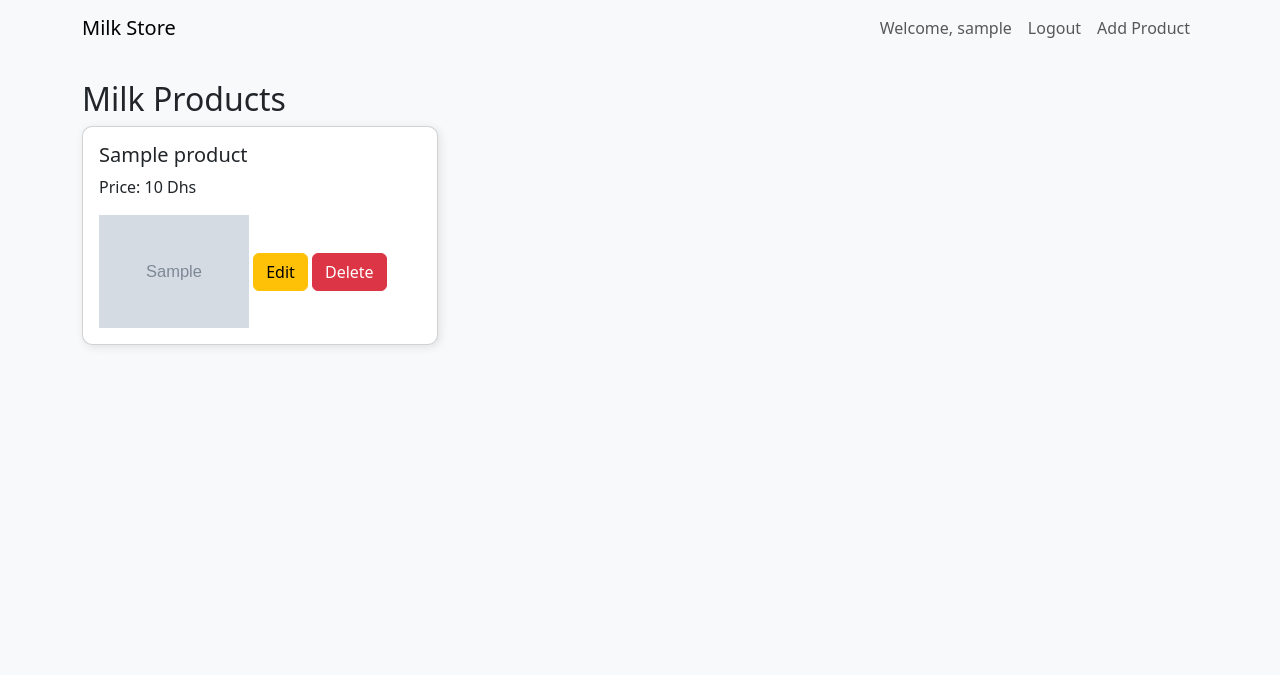
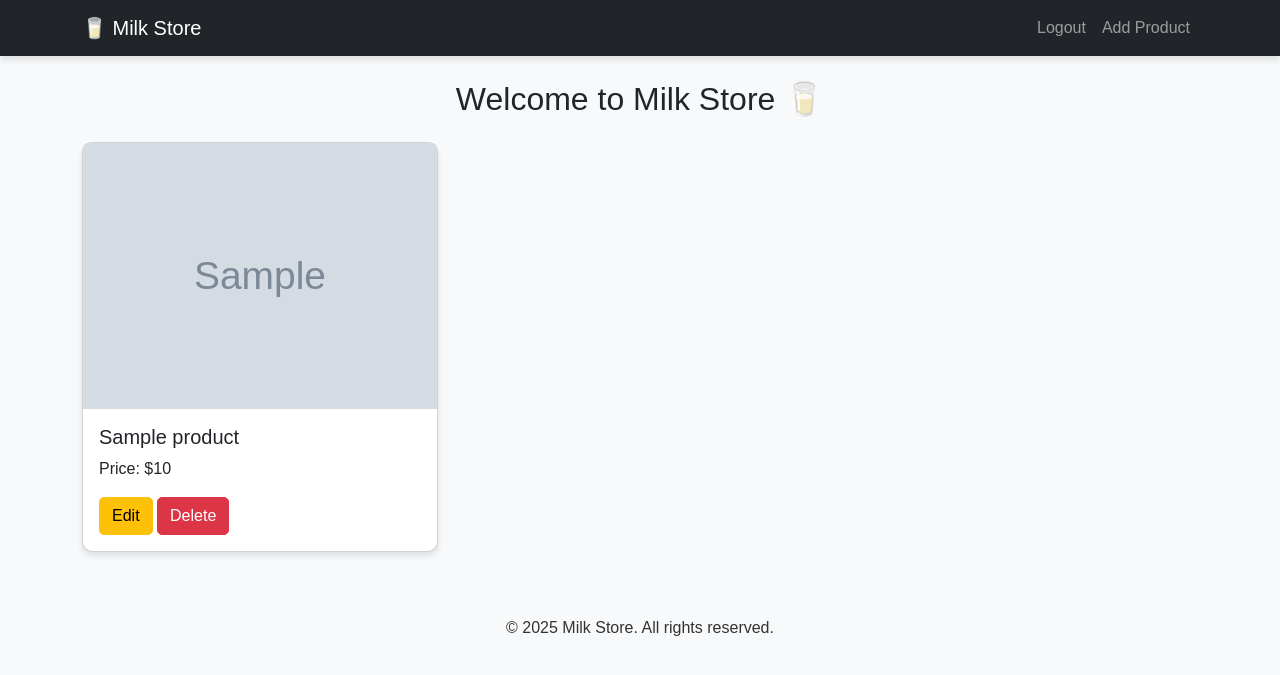
Before and after one commit to AghoujdamEttijani/flaskwebapp, a Flask app: page / in a window 1280 px wide. Shown: the top 675 px of the page. Run offline with Flask 3, Linux system fonts and the light colour scheme; the visitor is signed in with stand-in values (Sample User, id 1); grey boxes marked "Sample" are stand-in pictures; a database or web service that is not in the repository returns one stand-in record (values such as "Sample title"); some libraries are stand-ins or nearby versions.

Commit message:
update css and html files

```diff
--- a/static/style.css
+++ b/static/style.css
@@ -1,7 +1,34 @@
+/* General Styling */
 body {
     background-color: #f8f9fa;
+    font-family: 'Arial', sans-serif;
 }
+
+/* Navbar */
+.navbar {
+    box-shadow: 0px 4px 6px rgba(0, 0, 0, 0.1);
+}
+
+/* Footer */
+footer {
+    background-color: #f1f1f1;
+    color: #333;
+}
+
+/* Card Styles */
 .card {
     border-radius: 10px;
-    box-shadow: 2px 2px 10px rgba(0, 0, 0, 0.1);
+    box-shadow: 0 4px 6px rgba(0, 0, 0, 0.1);
+    transition: transform 0.2s ease-in-out, background-color 0.3s ease-in-out;
 }
+
+.card:hover {
+    transform: scale(1.05);
+    background-color: #96bfc1;  /* Brighter light green */
+    border: 1px solid #2f663c;  /* Darker green border */
+}
+
+/* Buttons */
+.btn {
+    border-radius: 5px;
+}
--- a/templates/index.html
+++ b/templates/index.html
@@ -1,57 +1,27 @@
-<!DOCTYPE html>
-<html lang="en">
-<head>
-    <meta charset="UTF-8">
-    <meta name="viewport" content="width=device-width, initial-scale=1.0">
-    <title>Milk Store</title>
-    <link rel="stylesheet" href="https://cdn.jsdelivr.net/npm/bootstrap@5.3.0/dist/css/bootstrap.min.css">
-    <link rel="stylesheet" href="{{ url_for('static', filename='style.css') }}">
+{% extends "layout.html" %}
 
-</head>
-<body>
-    <nav class="navbar navbar-expand-lg navbar-light bg-light">
-        <div class="container">
-            <a class="navbar-brand" href="/">Milk Store</a>
-            <div class="navbar-nav">
-                {% if 'user' in session %}
-                    <span class="nav-item nav-link">Welcome, {{ session['user'] }}</span>
-                    <a class="nav-item nav-link" href="/logout">Logout</a>
-                    {% if session['role'] == 'admin' %}
-                        <a class="nav-item nav-link" href="/admin/add_product">Add Product</a>
-                    {% endif %}
-                {% else %}
-                    <a class="nav-item nav-link" href="/login">Login</a>
-                    <a class="nav-item nav-link" href="/register">Register</a>
-                {% endif %}
-            </div>
-        </div>
-    </nav>
+{% block title %}Home - Milk Store{% endblock %}
 
-    <div class="container mt-4">
-        <h2>Milk Products</h2>
+{% block content %}
+    <h2 class="text-center mb-4">Welcome to Milk Store 🥛</h2>
     <div class="row">
         {% for product in products %}
             <div class="col-md-4">
                 <div class="card mb-4">
+                    <img src="{{ product.image }}" class="card-img-top" alt="Product Image">
                     <div class="card-body">
                         <h5 class="card-title">{{ product.name }}</h5>
-                            <p class="card-text">Price: {{ product.price }} Dhs</p>
-                            <img src="{{ product.image }}" alt="Product Image" width="150">
+                        <p class="card-text">Price: ${{ product.price }}</p>
                         {% if 'user' in session and session['role'] == 'user' %}
-                                <a href="{{ url_for('buy_product', product_id=product._id) }}" class="btn btn-success">Buy</a>
+                            <a href="{{ url_for('buy_product', product_id=product._id) }}" class="btn btn-primary">Buy</a>
                         {% endif %}
-                            {% if session['role'] == 'admin' %}
+                        {% if 'user' in session and session['role'] == 'admin' %}
                             <a href="{{ url_for('update_product', product_id=product._id) }}" class="btn btn-warning">Edit</a>
                             <a href="{{ url_for('delete_product', product_id=product._id) }}" class="btn btn-danger">Delete</a>
                         {% endif %}
-
                     </div>
-
-
                 </div>
             </div>
         {% endfor %}
     </div>
-    </div>
-</body>
-</html>
+{% endblock %}
```
Also changed, not shown: templates/add_product.html (+14 -15 lines), templates/login.html (+15 -15 lines), templates/register.html (+16 -16 lines), templates/update_product.html (+19 -16 lines). Lines whose indentation alone changed are shown as unchanged.
